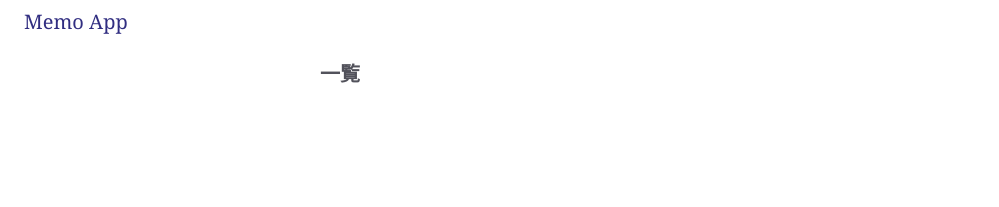
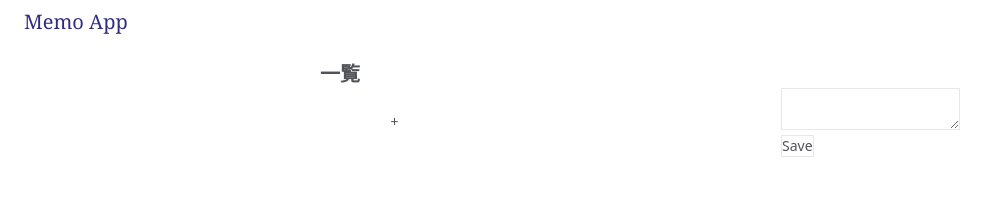
Before and after one commit to OdenTakashi/TIL, a React (Create React App) app in the folder react/memo-spa/: page / in a window 1280 px wide. Shown: the top 207 px of the page, without its empty margins (0-999 px from the left). Built offline with nearby package versions, Linux system fonts and the light colour scheme.

Commit message:
Added edit form

```diff
--- a/react/memo-spa/src/App.js
+++ b/react/memo-spa/src/App.js
@@ -1,14 +1,19 @@
-import MemoList from './components/MemoList.js'
+import MemoList from './components/List.js'
+import { useState } from 'react';
 
 function App() {
   const memos = JSON.parse(localStorage.getItem("memos")) || []
+  const [isEditable, setIsEditable] = useState(true)
 
+  function saveContent() {
+    setIsEditable(!isEditable)
+  }
   return (
     <div className='h-screen'>
       <header className='ml-6 mt-2'>
         <p className='text-indigo-900 font-serif text-xl'>Memo App</p>
       </header>
-      <MemoList memoItems={memos}/>
+      <MemoList memoItems={memos} editable={isEditable} handleClick={saveContent}/>
     </div>
   );
 }
--- /dev/null
+++ b/react/memo-spa/src/components/EditForm.js
@@ -0,0 +1,12 @@
+export default function EditForm({isEditable}) {
+  if(isEditable) {
+    return (
+      <div className='text-sm'>
+        <textarea className='border'></textarea>
+        <div>
+          <button className='border'>Save</button>
+        </div>
+      </div>
+    )
+  }
+}
--- /dev/null
+++ b/react/memo-spa/src/components/List.js
@@ -0,0 +1,23 @@
+import EditForm from './EditForm.js'
+
+export default function MemoList({memoItems, editable, handleClick}) {
+  const memoLists = memoItems.map(memo => {
+    return(
+      <p>{memo}</p>
+    )
+  })
+
+  return(
+    <div className='mt-6 text-xl text-zinc-600 m-auto w-1/2'>
+      <p className='font-semibold'>一覧</p>
+
+      <div className='flex'>
+        <div className='mt-6 w-1/2 h-1/2 m-auto bg-white text-zinc-600 text-sm'>
+          {memoLists}
+          <button onClick={handleClick}>+</button>
+        </div>
+        <EditForm isEditable={editable} handleClick={handleClick}/>
+      </div>
+    </div>
+  )
+}
--- a/react/memo-spa/src/components/MemoList.js
+++ /dev/null
@@ -1,14 +0,0 @@
-export default function MemoList({memoItems}) {
-  const memoLists = memoItems.map(memo => {
-    <p>{memo}</p>
-  })
-
-  return(
-    <>
-      <div className='mt-6 text-xl text-zinc-600 m-auto w-1/2 font-semibold'>一覧</div>
-      <div className='mt-6 w-1/2 h-1/2 m-auto bg-white text-zinc-600 text-sm'>
-        {memoLists}
-      </div>
-    </>
-  )
-}
```
